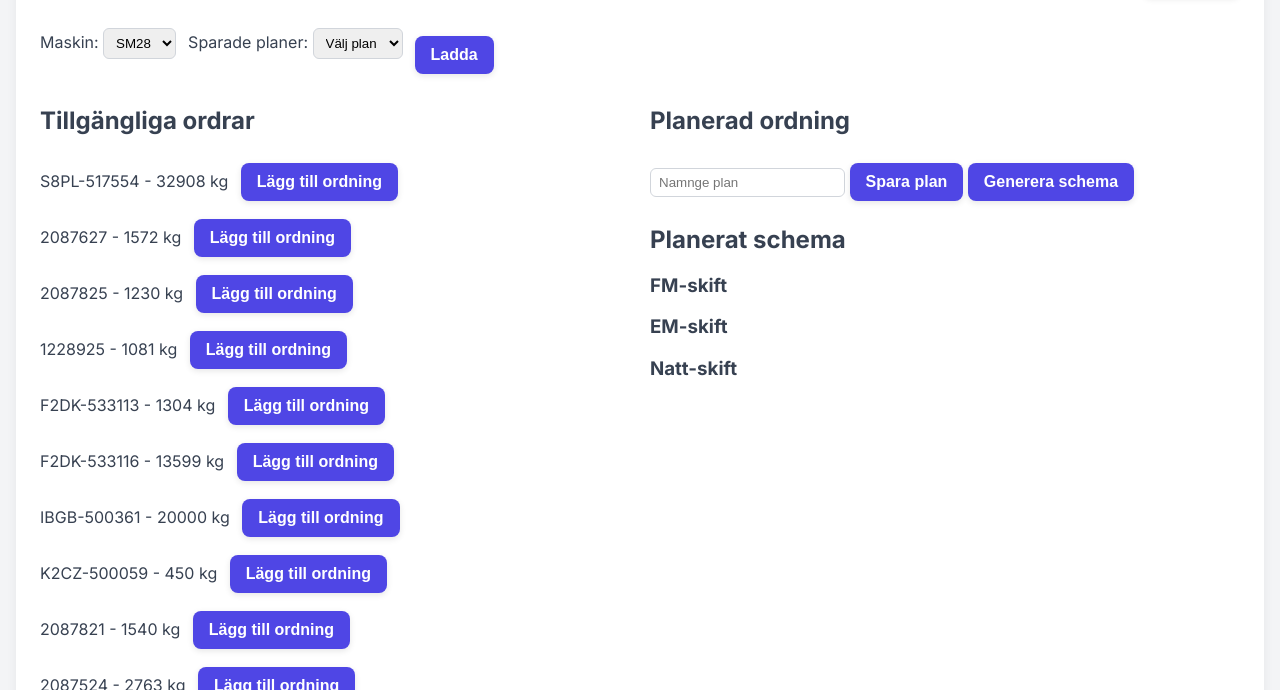
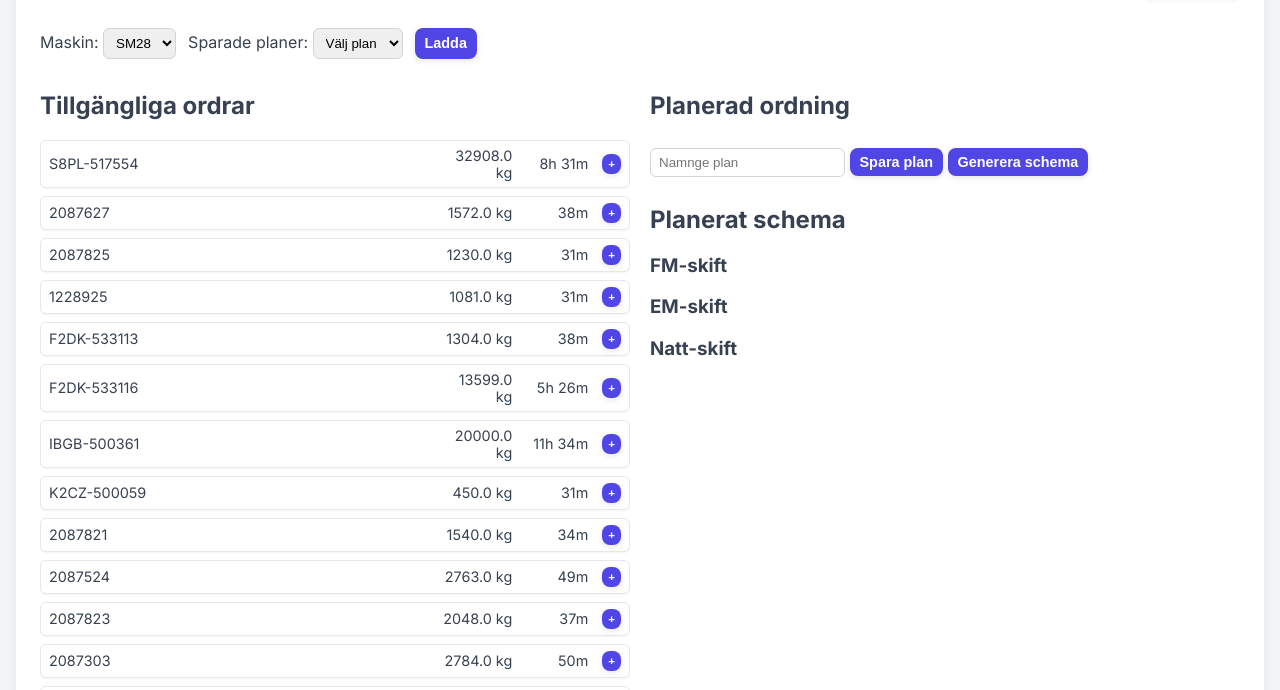
Before and after one commit to Lurpassarn/Prodbekr-k, a website: page planner.html in a window 1280 px wide. Shown: the part 110-800 px from the top of the page. Drawn offline with Linux system fonts and the light colour scheme.

Commit message:
Make planner order list align and smaller icons

```diff
--- a/planner.js
+++ b/planner.js
@@ -47,14 +47,22 @@ function loadSavedNames(machine){
   });
 }
 
+function formatDuration(mins){
+  const h=Math.floor(mins/60);const m=Math.round(mins%60);
+  return h>0?`${h}h ${m}m`:`${m}m`;
+}
+
 function renderOrderList() {
   const list = document.getElementById('orderList');
   list.innerHTML = '';
   availableOrders.forEach((o, idx) => {
     const div = document.createElement('div');
     div.className = 'order-entry';
-    div.innerHTML = `${o['Kundorder']} - ${o['Planerad Vikt']} kg ` +
-      `<button data-idx="${idx}">Lägg till ordning</button>`;
+    div.innerHTML = `
+      <span class="order-id">${o['Kundorder']}</span>
+      <span class="weight">${(o['Planerad Vikt'] || 0).toFixed(1)} kg</span>
+      <span class="duration">${formatDuration(o.productionTimeNormal)}</span>
+      <button data-idx="${idx}" class="small-btn icon-btn">+</button>`;
     div.querySelector('button').onclick = () => addToSequence(idx);
     list.appendChild(div);
   });
@@ -68,9 +76,9 @@ function renderSequence() {
     div.className = 'order-entry';
     div.draggable = true;
     div.innerHTML = `${idx + 1}. ${o['Kundorder']} - ${o['Planerad Vikt']} kg ` +
-      `<button data-idx="${idx}" class="up">&#8679;</button>` +
-      `<button data-idx="${idx}" class="down">&#8681;</button>` +
-      `<button data-idx="${idx}" class="remove">X</button>`;
+      `<button data-idx="${idx}" class="small-btn icon-btn up">&#8679;</button>` +
+      `<button data-idx="${idx}" class="small-btn icon-btn down">&#8681;</button>` +
+      `<button data-idx="${idx}" class="small-btn icon-btn remove">X</button>`;
     div.querySelector('.up').onclick = () => moveSequence(idx, -1);
     div.querySelector('.down').onclick = () => moveSequence(idx, 1);
     div.querySelector('.remove').onclick = () => removeFromSequence(idx);
--- a/style.css
+++ b/style.css
@@ -150,7 +150,7 @@ html, body {
   gap: 6px;
 }
 .order-card-header { display: flex; align-items: center; gap: 8px; margin-bottom: 4px; }
-.order-icon { font-size: 1.3em; color: #2563eb; }
+.order-icon { font-size: 1.1em; color: #2563eb; }
 .order-card-row { display: flex; justify-content: space-between; font-size: 1em; }
 .order-label { color: #2563eb; font-weight: 600; margin-right: 6px; }
 
@@ -192,8 +192,8 @@ html, body {
   color: #2563eb;
 }
 .calc-step-arrow, .calc-step-arrow-big {
-  font-size: 1.2em;
-  margin-left: 8px;
+  font-size: 1em;
+  margin-left: 6px;
   transition: transform 0.2s;
 }
 .calc-step-content, .calc-step-content-big {
@@ -232,6 +232,15 @@ button, .shift-btn {
 }
 button:hover, .shift-btn:hover { background: #4338ca; }
 .shift-btn.active-shift, .shift-btn:focus { background: #4338ca; color: #fff; box-shadow: 0 4px 12px rgba(0,0,0,0.1); }
+.small-btn{
+  padding:6px 10px;
+  font-size:0.9em;
+  margin-top:0;
+}
+.icon-btn{
+  padding:4px 6px;
+  font-size:0.8em;
+}
 
 /* --- Shiftval Sidebar --- */
 .shift-sidebar { margin-top: 24px; width: 100%; }
@@ -297,7 +306,7 @@ button:hover, .shift-btn:hover { background: #4338ca; }
 /* --- Machine page elements --- */
 .shift-bar { display:flex; justify-content:center; gap:24px; margin:32px 0 16px 0; }
 .shift-toggle { position:relative; font-weight:600; letter-spacing:0.5px; box-shadow:0 2px 8px #e0e7ef, 0 0 0 2px #3b82f6 inset; }
-.shift-toggle .shift-arrow { font-size:1.2em; margin-right:8px; transition:transform 0.2s; }
+.shift-toggle .shift-arrow { font-size:1em; margin-right:6px; transition:transform 0.2s; }
 .shift-toggle.active-shift .shift-arrow { transform:rotate(90deg); }
 .shift-toggle::after { content:'Klicka för att visa'; display:block; font-size:0.85em; color:#2563eb; margin-top:2px; font-weight:400; letter-spacing:0; }
 .shift-wrapper { background:#f4f7fb; border-radius:12px; box-shadow:0 2px 8px rgba(0,0,0,0.05); margin-bottom:32px; padding:24px; }
@@ -325,12 +334,36 @@ button:hover, .shift-btn:hover { background: #4338ca; }
 }
 
 .summary-header{display:flex;align-items:center;justify-content:space-between;margin-bottom:6px;}
-.summary-header .arrow{font-size:1.5em;transition:transform 0.2s;}
+.summary-header .arrow{font-size:1.2em;transition:transform 0.2s;}
 
 
-.order-entry{margin-bottom:4px;}
-.order-entry button{margin-left:8px;}
 #sequenceList .order-entry button{margin-left:4px;}
+#orderList .order-entry button{margin-left:8px;}
+#orderList .order-entry{
+  display:grid;
+  grid-template-columns:1fr 70px 70px auto;
+  align-items:center;
+}
+.order-entry{
+  display:flex;
+  align-items:center;
+  justify-content:space-between;
+  background:#fff;
+  border:1px solid #e5e7eb;
+  border-radius:6px;
+  padding:6px 8px;
+  font-size:0.9em;
+  gap:6px;
+  margin-bottom:4px;
+  box-shadow:0 1px 2px rgba(0,0,0,0.05);
+}
+#orderList .order-entry .weight,#orderList .order-entry .duration{
+  width:70px;
+  text-align:right;
+}
+#orderList{
+  gap:4px;
+}
 #generateScheduleBtn,#addCustomBtn{margin-top:8px;margin-right:4px;}
 
 input, select {
```
